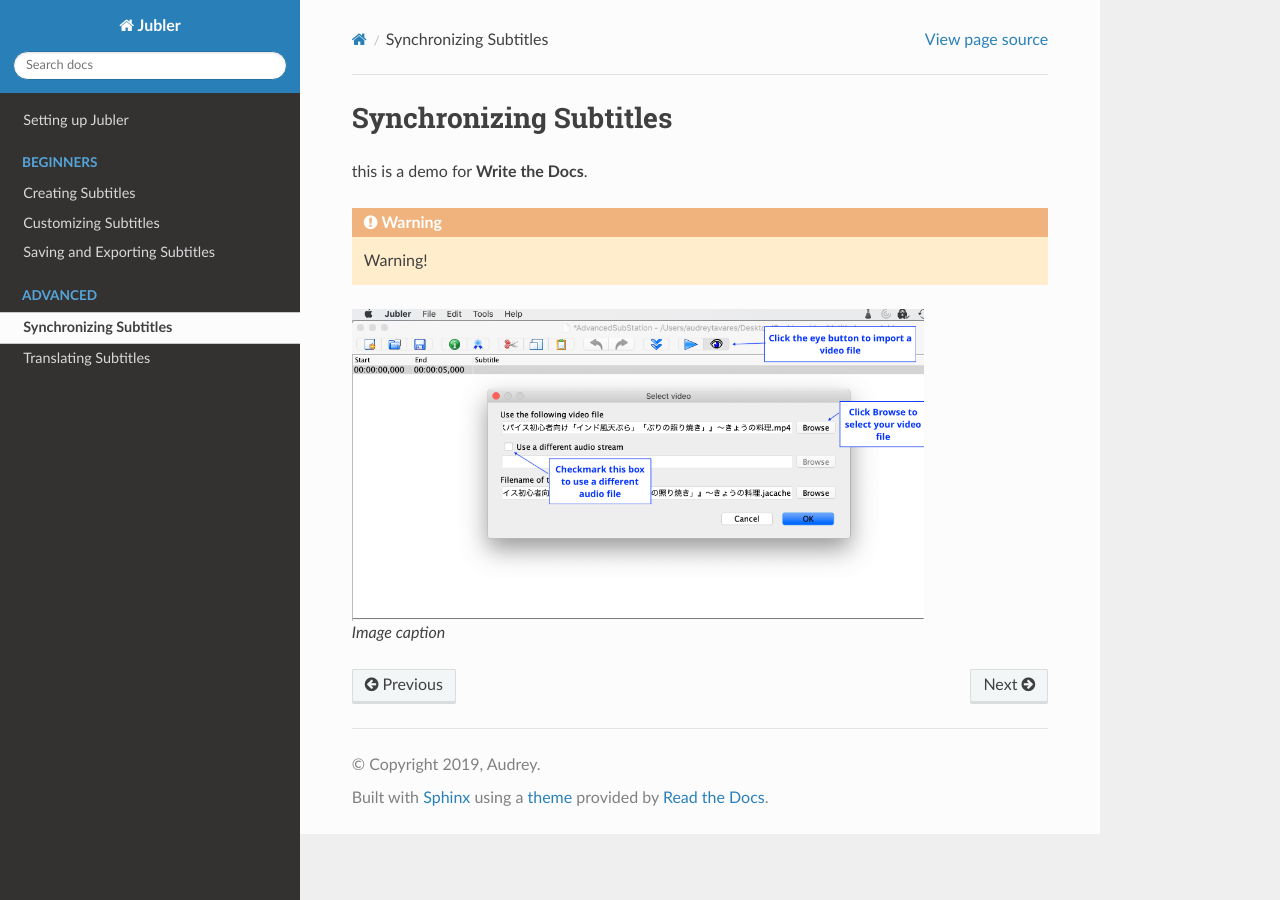
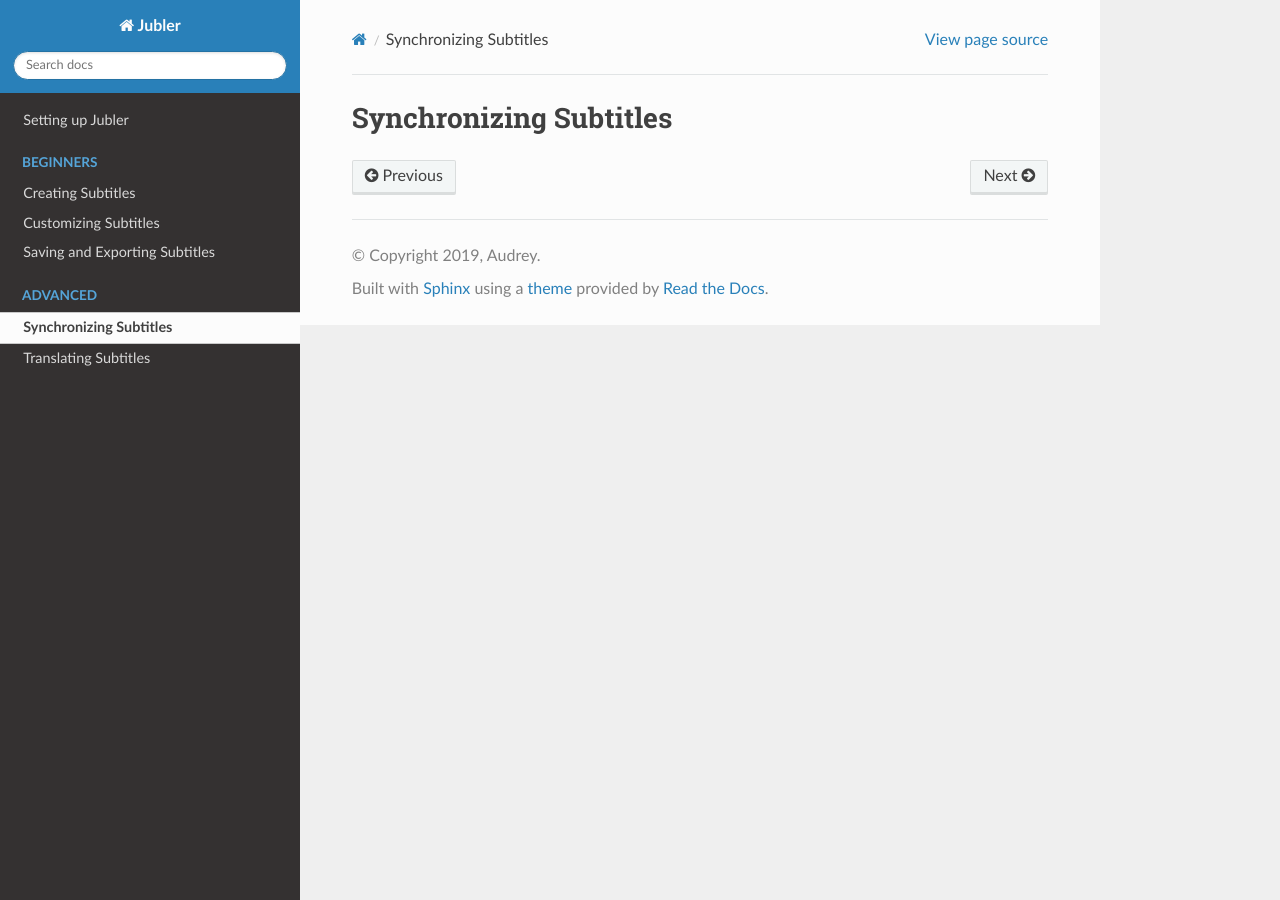
Before and after one commit to audstav/jubler, a Sphinx documentation site: the page built from docs/source/synchronizing.rst, in a window 1280 px wide. Built offline with Sphinx 7.4.7 and the Read the Docs theme 2.0.0, drawn with Linux system fonts in a browser that asks for light colours.

Commit message:
Erased changes

```diff
--- a/docs/source/synchronizing.rst
+++ b/docs/source/synchronizing.rst
@@ -2,15 +2,3 @@
 
 Synchronizing Subtitles
 ========================
-
-this is a demo for **Write the Docs**.
-
-.. warning::
-
-   Warning!
-
-.. figure:: /images/adjust.png
-   :alt: Adjusting video file
-   :scale: 30 %
-
-   *Image caption*
```
